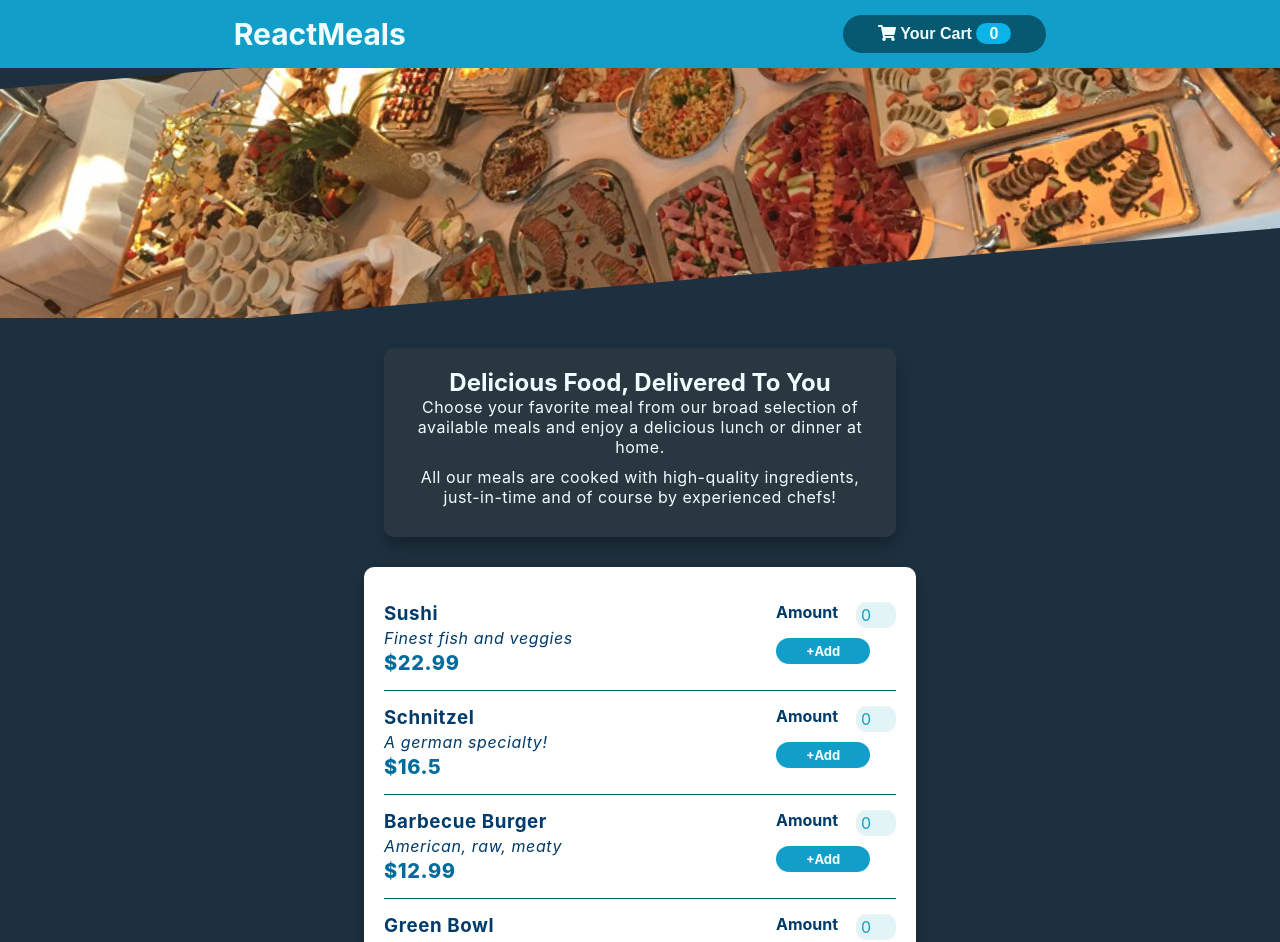
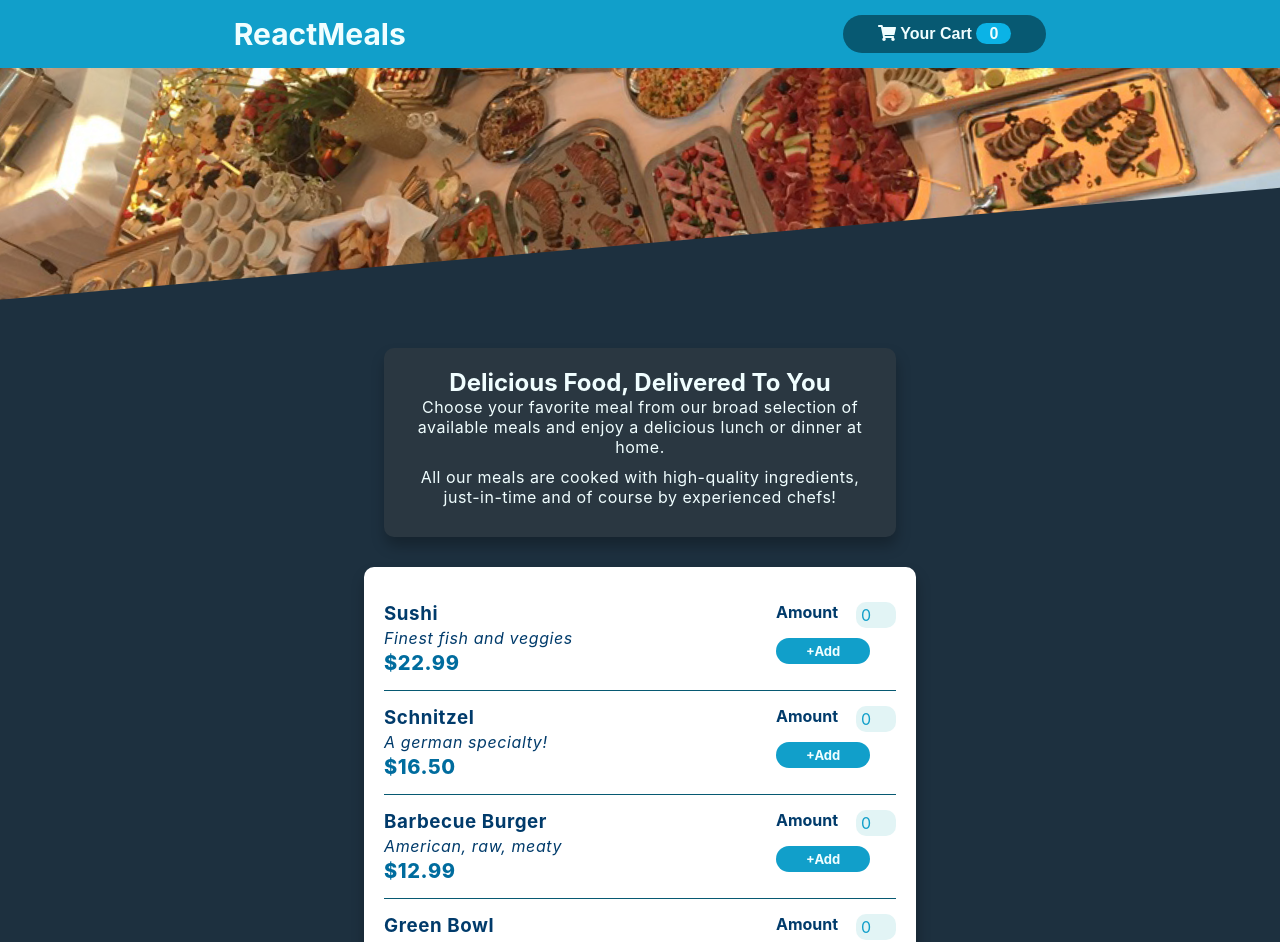
Before and after one commit to chisomebiDev/React-Meals, a React (Create React App) app: page / in a window 1280 px wide. Shown: the top 942 px of the page. Built offline with nearby package versions, Linux system fonts and the light colour scheme.

Commit message:
Sucessfully added image

```diff
--- a/src/App.js
+++ b/src/App.js
@@ -7,8 +7,10 @@ function App() {
   return (
     <main className="App">
       <Header />
-      <Text />
-      <FoodList />
+      <article>
+        <Text />
+        <FoodList />
+      </article>
     </main>
   );
 }
--- a/src/components/Food/FoodDesc.js
+++ b/src/components/Food/FoodDesc.js
@@ -1,11 +1,12 @@
 import styles from "./FoodDesc.module.css";
 function FoodDesc(props) {
   const { name, description, price } = props.meal;
+
   return (
     <div className={styles.desc}>
       <h3 className={styles.foodName}>{name}</h3>
       <p className={styles.foodDesc}>{description}</p>
-      <p className={styles.price}>${price}</p>
+      <p className={styles.price}>${`${price.toFixed(2)}`}</p>
     </div>
   );
 }
--- a/src/components/Food/FoodList.js
+++ b/src/components/Food/FoodList.js
@@ -1,13 +1,15 @@
 import FoodItem from "./FoodItem";
 import Card from "../UI/Card";
 import DUMMY_MEALS from "../data/config";
-// import DUMMY
+
 function FoodList() {
   return (
     <Card color="white">
-      {DUMMY_MEALS.map((meal) => (
-        <FoodItem key={meal.id} meal={meal} />
-      ))}
+      <ul>
+        {DUMMY_MEALS.map((meal) => (
+          <FoodItem key={meal.id} meal={meal} />
+        ))}
+      </ul>
     </Card>
   );
 }
--- a/src/components/Food/Quant.js
+++ b/src/components/Food/Quant.js
@@ -46,11 +46,15 @@ function Quant(props) {
   return (
     <form className={styles.amount} onSubmit={foodAddHandler}>
       <div className={styles.desc}>
-        <p className={styles.amt}>Amount</p>
+        <label htmlFor={props.id} className={styles.amt}>
+          Amount
+        </label>
         <input
+          id={props.id}
           type="number"
           className={styles.input}
           min="1"
+          step="1"
           value={quantFood}
           onChange={addFoodHandler}
         />
--- a/src/components/Navbar/Header.js
+++ b/src/components/Navbar/Header.js
@@ -2,7 +2,7 @@ import Cart from "./Cart";
 import styles from "./Header.module.css";
 import Modal from "../Modal/Modal";
 import { useState } from "react";
-import meals from "../../assets/meals.jpg";
+import mealsImage from "../../assets/meals.jpg";
 
 function Header() {
   const [showModal, setShowModal] = useState(false);
@@ -17,8 +17,8 @@ function Header() {
         <h1 className={styles.heading}>ReactMeals</h1>
         <Cart onClick={showModalHandler} />
       </header>
-      <div className={styles.mainImage}>
-        <img src={meals} alt="A table of food placed on a table" />
+      <div className={styles["main-image"]}>
+        <img src={mealsImage} alt="A table full of delicious food" />
       </div>
       {showModal && <Modal onClick={showModalHandler} />}
     </>
--- a/src/components/Navbar/Header.module.css
+++ b/src/components/Navbar/Header.module.css
@@ -12,16 +12,16 @@
   font-size: 3rem;
 }
 
-.mainImage {
+.main-image {
   width: 100%;
   height: 25rem;
   z-index: 0;
   overflow: hidden;
 }
 
-.mainImage img {
+.main-image img {
   width: 110%;
   height: 100%;
   object-fit: cover;
-  transform: rotateZ(-5deg) translateY(-4rem) translateX(-1rem);
+  transform: rotateZ(-5deg) translateY(-8rem) translateX(-1rem);
 }
--- a/src/components/UI/Card.module.css
+++ b/src/components/UI/Card.module.css
@@ -1,10 +1,8 @@
 .card {
   border-radius: 10px;
-  /* height: 100px; */
   width: max-content;
   padding: 2rem;
   box-shadow: 1px 9px 14px rgba(0, 0, 0, 0.26);
   margin: auto;
-  /* background-color: white; */
   margin: 3rem auto;
 }
```
